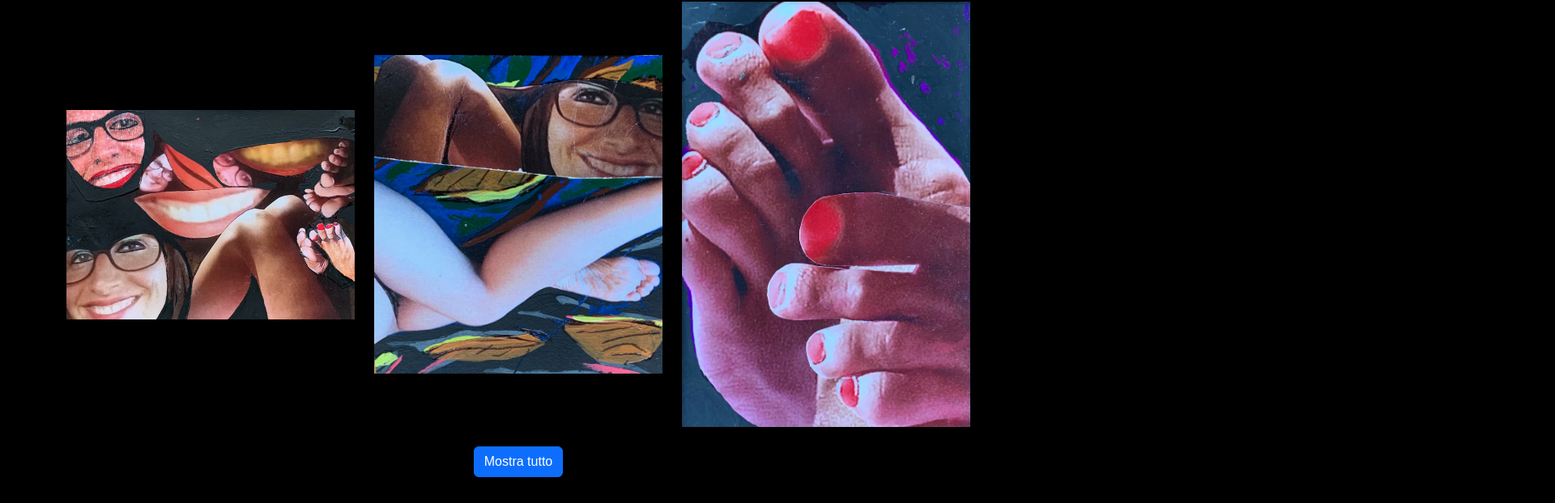
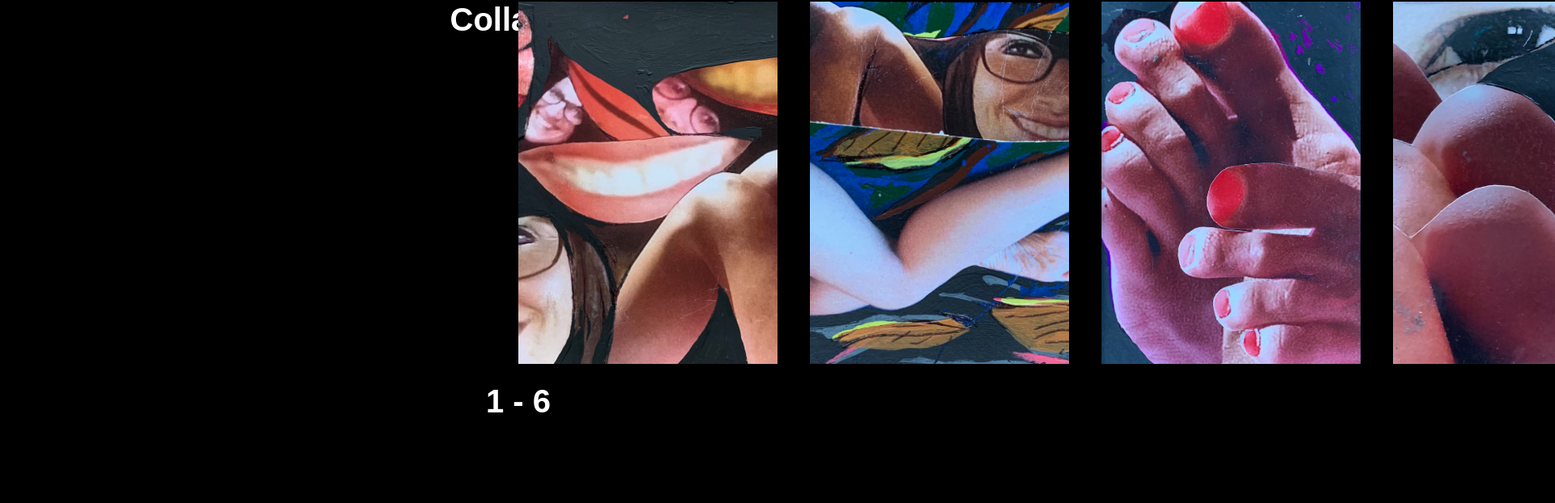
Before and after one commit to Jovelasirot/ES_Art_Gallery, a React (Vite) app: page /collage in a window 1280 px wide. Shown: the part 174-796 px from the top of the page at 81% size, 1920 px wide, since content can reach past the window. Built offline with nearby package versions, Linux system fonts and the light colour scheme; a web font is replaced by a local one.

Commit message:
carousel added

```diff
--- a/scss/custom.scss
+++ b/scss/custom.scss
@@ -33,8 +33,9 @@ body {
     left: 50%;
     transform: translateX(-50%);
     width: 100%;
+}
 
-}
+
 
 @import url('https://fonts.cdnfonts.com/css/satoshi');
 @import '../node_modules/bootstrap/scss/bootstrap.scss';
--- a/src/assets/Components/Collage.jsx
+++ b/src/assets/Components/Collage.jsx
@@ -1,11 +1,15 @@
 import { useEffect, useState } from "react";
 import { Button, Col, Container, Row } from "react-bootstrap";
+import { Link } from "react-router-dom";
 
 const images = import.meta.glob("../imgs/Collage/*.{jpg,png,jpeg}");
 
 const Collage = () => {
   const [imageUrls, setImageUrls] = useState([]);
-  const [showAll, setShowAll] = useState(false);
+  const [mouseDownAt, setMouseDownAt] = useState(0);
+  const [prevPercentage, setPrevPercentage] = useState(0);
+  const [percentage, setPercentage] = useState(0);
+  const [currentIndex, setCurrentIndex] = useState(0);
 
   useEffect(() => {
     const loadImages = async () => {
@@ -21,49 +25,108 @@ const Collage = () => {
           return module.default;
         })
       );
-
       setImageUrls(loadedImages);
     };
 
     loadImages();
   }, []);
 
+  const onMouseDown = (e) => {
+    setMouseDownAt(e.clientX);
+  };
+
+  const onMouseMove = (e) => {
+    if (mouseDownAt === 0) return;
+
+    const mouseDelta = mouseDownAt - e.clientX;
+    const maxDelta = window.innerWidth;
+    const newPercentage = -((mouseDelta / maxDelta) * 100);
+    const nextPercentageUnconstrained = prevPercentage + newPercentage;
+    const nextPercentage = Math.max(
+      Math.min(nextPercentageUnconstrained, 0),
+      -100
+    );
+
+    setPercentage(nextPercentage);
+    updateTrack(nextPercentage);
+    updateImg(nextPercentage);
+  };
+
+  const onMouseUp = () => {
+    setMouseDownAt(0);
+    setPrevPercentage(percentage);
+  };
+
+  const onWheel = (e) => {
+    const delta = e.deltaY;
+    const smoothness = 0.3;
+    const direction = delta > 0 ? -1 : 1;
+    const newPercentage = percentage + direction * smoothness * 10;
+    const nextPercentage = Math.max(Math.min(newPercentage, 0), -100);
+
+    setPercentage(nextPercentage);
+    updateTrack(nextPercentage);
+    updateImg(nextPercentage);
+  };
+
+  const updateTrack = (nextPercentage) => {
+    const track = document.getElementById("image-track");
+    track.style.transition = "transform 0.3s ease-out";
+    track.style.transform = `translate(${nextPercentage}%, -50%)`;
+
+    const images = document.getElementsByClassName("image");
+    for (const image of images) {
+      image.style.transition = "object-position 0.3s ease-out";
+      image.style.objectPosition = `${nextPercentage + 100}% 50%`;
+    }
+  };
+
+  const updateImg = (nextPercentage) => {
+    const index = Math.round((-nextPercentage / 100) * (imageUrls.length - 1));
+    setCurrentIndex(index);
+  };
+
+  useEffect(() => {
+    window.addEventListener("wheel", onWheel);
+    return () => {
+      window.removeEventListener("wheel", onWheel);
+    };
+  }, [percentage]);
+
   return (
-    <Container fluid className=" bg-black text-white">
-      <Container className="py-4 position-relative">
-        <h1 className="fw-bold">Collage</h1>
-
-        {showAll && (
-          <Button
-            variant="primary"
-            className="position-fixed top-0 end-0 m-3"
-            onClick={() => setShowAll(!showAll)}
-          >
-            {showAll ? "Mostra meno" : "Mostra tutto"}
-          </Button>
-        )}
-
-        <Row className="align-items-center g-4">
-          {(showAll ? imageUrls : imageUrls.slice(0, 3)).map((url, index) => (
-            <Col key={index} sm={showAll ? "12" : ""}>
-              <img
-                className="d-block w-100"
-                src={url}
-                alt={`Collage image ${index + 1}`}
-              />
-            </Col>
-          ))}
-        </Row>
-        {imageUrls.length > 3 && (
-          <Row className="mt-4">
-            <Col className="text-center">
-              <Button variant="primary" onClick={() => setShowAll(!showAll)}>
-                {showAll ? "Mostra meno" : "Mostra tutto"}
-              </Button>
-            </Col>
-          </Row>
-        )}
-      </Container>
+    <Container className="text-white">
+      <Row>
+        <Col xs={12} className="mb-4 text-white" as={Link} to="/">
+          <i className="bi bi-arrow-left fs-2"></i>
+        </Col>
+        <Col className="d-flex justify-content-center">
+          <span className="fs-1 fw-bold text-center">Collagge</span>
+        </Col>
+      </Row>
+      <section
+        id="image-track"
+        data-mouse-down-at={mouseDownAt}
+        data-prev-percentage={prevPercentage}
+        onMouseDown={onMouseDown}
+        onMouseMove={onMouseMove}
+        onMouseUp={onMouseUp}
+        onMouseLeave={onMouseUp}
+      >
+        {imageUrls.map((image, index) => (
+          <img
+            key={index}
+            src={image}
+            className="image"
+            draggable="false"
+            alt={`Collage numero ${index + 1}`}
+          />
+        ))}
+      </section>
+      <Col className="text-center current-text">
+        <div className="fs-1 fw-bold">
+          {currentIndex + 1} - {imageUrls.length}
+        </div>
+      </Col>
     </Container>
   );
 };
--- a/src/assets/Components/PaesaggoDelCorpoUmano.jsx
+++ b/src/assets/Components/PaesaggoDelCorpoUmano.jsx
@@ -1,11 +1,15 @@
 import { useEffect, useState } from "react";
 import { Button, Col, Container, Row } from "react-bootstrap";
+import { Link } from "react-router-dom";
 
 const images = import.meta.glob("../imgs/PaesaggiDelCorpo/*.{jpg,png,jpeg}");
 
 const PaesaggoDelCorpoUmano = () => {
   const [imageUrls, setImageUrls] = useState([]);
-  const [showAll, setShowAll] = useState(false);
+  const [mouseDownAt, setMouseDownAt] = useState(0);
+  const [prevPercentage, setPrevPercentage] = useState(0);
+  const [percentage, setPercentage] = useState(0);
+  const [currentIndex, setCurrentIndex] = useState(0);
 
   useEffect(() => {
     const loadImages = async () => {
@@ -28,42 +32,104 @@ const PaesaggoDelCorpoUmano = () => {
     loadImages();
   }, []);
 
+  const onMouseDown = (e) => {
+    setMouseDownAt(e.clientX);
+  };
+
+  const onMouseMove = (e) => {
+    if (mouseDownAt === 0) return;
+
+    const mouseDelta = mouseDownAt - e.clientX;
+    const maxDelta = window.innerWidth;
+    const newPercentage = -((mouseDelta / maxDelta) * 100);
+    const nextPercentageUnconstrained = prevPercentage + newPercentage;
+    const nextPercentage = Math.max(
+      Math.min(nextPercentageUnconstrained, 0),
+      -100
+    );
+
+    setPercentage(nextPercentage);
+    updateTrack(nextPercentage);
+    updateImg(nextPercentage);
+  };
+
+  const onMouseUp = () => {
+    setMouseDownAt(0);
+    setPrevPercentage(percentage);
+  };
+
+  const onWheel = (e) => {
+    const delta = e.deltaY;
+    const smoothness = 0.3;
+    const direction = delta > 0 ? -1 : 1;
+    const newPercentage = percentage + direction * smoothness * 10;
+    const nextPercentage = Math.max(Math.min(newPercentage, 0), -100);
+
+    setPercentage(nextPercentage);
+    updateTrack(nextPercentage);
+    updateImg(nextPercentage);
+  };
+
+  const updateTrack = (nextPercentage) => {
+    const track = document.getElementById("image-track");
+    track.style.transition = "transform 0.3s ease-out";
+    track.style.transform = `translate(${nextPercentage}%, -50%)`;
+
+    const images = document.getElementsByClassName("image");
+    for (const image of images) {
+      image.style.transition = "object-position 0.3s ease-out";
+      image.style.objectPosition = `${nextPercentage + 100}% 50%`;
+    }
+  };
+
+  const updateImg = (nextPercentage) => {
+    const index = Math.round((-nextPercentage / 100) * (imageUrls.length - 1));
+    setCurrentIndex(index);
+  };
+
+  useEffect(() => {
+    window.addEventListener("wheel", onWheel);
+    return () => {
+      window.removeEventListener("wheel", onWheel);
+    };
+  }, [percentage]);
+
   return (
-    <Container fluid className=" bg-success text-white">
-      <Container className="py-4">
-        <h1 className="fw-bold">Paesaggi Del Corpo Umano</h1>
-
-        {showAll && (
-          <Button
-            variant="secondary"
-            className="position-fixed top-0 end-0 m-3"
-            onClick={() => setShowAll(!showAll)}
-          >
-            {showAll ? "Mostra meno" : "Mostra tutto"}
-          </Button>
-        )}
-
-        <Row className="align-items-center g-4">
-          {(showAll ? imageUrls : imageUrls.slice(0, 3)).map((url, index) => (
-            <Col key={index} sm={showAll ? "12" : ""}>
-              <img
-                className="d-block w-100"
-                src={url}
-                alt={`Paesaggo DelCorpo Umano image ${index + 1}`}
-              />
-            </Col>
-          ))}
-        </Row>
-        {imageUrls.length > 3 && (
-          <Row className="mt-4">
-            <Col className="text-center">
-              <Button variant="secondary" onClick={() => setShowAll(!showAll)}>
-                {showAll ? "Mostra meno" : "Mostra tutto"}
-              </Button>
-            </Col>
-          </Row>
-        )}
-      </Container>
+    <Container className="text-white">
+      <Row>
+        <Col xs={12} className="mb-4 text-white" as={Link} to="/">
+          <i className="bi bi-arrow-left fs-2"></i>
+        </Col>
+        <Col className="d-flex justify-content-center">
+          <span className="fs-1 fw-bold text-center">
+            Paessaggi del corpo umano
+          </span>
+        </Col>
+      </Row>
+      <section
+        id="image-track"
+        data-mouse-down-at={mouseDownAt}
+        data-prev-percentage={prevPercentage}
+        onMouseDown={onMouseDown}
+        onMouseMove={onMouseMove}
+        onMouseUp={onMouseUp}
+        onMouseLeave={onMouseUp}
+      >
+        {imageUrls.map((image, index) => (
+          <img
+            key={index}
+            src={image}
+            className="image"
+            draggable="false"
+            alt={`Paessaggio del corpo numero ${index + 1}`}
+          />
+        ))}
+      </section>
+      <Col className="text-center current-text">
+        <div className="fs-1 fw-bold">
+          {currentIndex + 1} - {imageUrls.length}
+        </div>
+      </Col>
     </Container>
   );
 };
--- a/src/assets/Components/Sculture.jsx
+++ b/src/assets/Components/Sculture.jsx
@@ -1,11 +1,15 @@
 import { useEffect, useState } from "react";
 import { Button, Col, Container, Row } from "react-bootstrap";
+import { Link } from "react-router-dom";
 
 const images = import.meta.glob("../imgs/Sculture/*.{jpg,png,jpeg}");
 
 const Sculture = () => {
   const [imageUrls, setImageUrls] = useState([]);
-  const [showAll, setShowAll] = useState(false);
+  const [mouseDownAt, setMouseDownAt] = useState(0);
+  const [prevPercentage, setPrevPercentage] = useState(0);
+  const [percentage, setPercentage] = useState(0);
+  const [currentIndex, setCurrentIndex] = useState(0);
 
   useEffect(() => {
     const loadImages = async () => {
@@ -28,43 +32,102 @@ const Sculture = () => {
     loadImages();
   }, []);
 
+  const onMouseDown = (e) => {
+    setMouseDownAt(e.clientX);
+  };
+
+  const onMouseMove = (e) => {
+    if (mouseDownAt === 0) return;
+
+    const mouseDelta = mouseDownAt - e.clientX;
+    const maxDelta = window.innerWidth;
+    const newPercentage = -((mouseDelta / maxDelta) * 100);
+    const nextPercentageUnconstrained = prevPercentage + newPercentage;
+    const nextPercentage = Math.max(
+      Math.min(nextPercentageUnconstrained, 0),
+      -100
+    );
+
+    setPercentage(nextPercentage);
+    updateTrack(nextPercentage);
+    updateImg(nextPercentage);
+  };
+
+  const onMouseUp = () => {
+    setMouseDownAt(0);
+    setPrevPercentage(percentage);
+  };
+
+  const onWheel = (e) => {
+    const delta = e.deltaY;
+    const smoothness = 0.3;
+    const direction = delta > 0 ? -1 : 1;
+    const newPercentage = percentage + direction * smoothness * 10;
+    const nextPercentage = Math.max(Math.min(newPercentage, 0), -100);
+
+    setPercentage(nextPercentage);
+    updateTrack(nextPercentage);
+    updateImg(nextPercentage);
+  };
+
+  const updateTrack = (nextPercentage) => {
+    const track = document.getElementById("image-track");
+    track.style.transition = "transform 0.3s ease-out";
+    track.style.transform = `translate(${nextPercentage}%, -50%)`;
+
+    const images = document.getElementsByClassName("image");
+    for (const image of images) {
+      image.style.transition = "object-position 0.3s ease-out";
+      image.style.objectPosition = `${nextPercentage + 100}% 50%`;
+    }
+  };
+
+  const updateImg = (nextPercentage) => {
+    const index = Math.round((-nextPercentage / 100) * (imageUrls.length - 1));
+    setCurrentIndex(index);
+  };
+
+  useEffect(() => {
+    window.addEventListener("wheel", onWheel);
+    return () => {
+      window.removeEventListener("wheel", onWheel);
+    };
+  }, [percentage]);
+
   return (
-    <Container fluid className=" bg-info text-white"
+    <Container className="text-white">
+      <Row>
+        <Col xs={12} className="mb-4 text-white" as={Link} to="/">
+          <i className="bi bi-arrow-left fs-2"></i>
+        </Col>
+        <Col className="d-flex justify-content-center">
+          <span className="fs-1 fw-bold text-center">Sculture</span>
+        </Col>
+      </Row>
+      <section
+        id="image-track"
+        data-mouse-down-at={mouseDownAt}
+        data-prev-percentage={prevPercentage}
+        onMouseDown={onMouseDown}
+        onMouseMove={onMouseMove}
+        onMouseUp={onMouseUp}
+        onMouseLeave={onMouseUp}
       >
-      <Container className="py-4">
-        <h1 className="fw-bold">Sculture</h1>
-
-        {showAll && (
-          <Button
-            variant="secondary"
-            className="position-fixed top-0 end-0 m-3"
-            onClick={() => setShowAll(!showAll)}
-          >
-            {showAll ? "Mostra meno" : "Mostra tutto"}
-          </Button>
-        )}
-
-        <Row className="align-items-center g-4">
-          {(showAll ? imageUrls : imageUrls.slice(0, 3)).map((url, index) => (
-            <Col key={index} xs={showAll ? "6" : ""}>
-              <img
-                className="d-block w-100"
-                src={url}
-                alt={`Scultura image ${index + 1}`}
-              />
-            </Col>
-          ))}
-        </Row>
-        {imageUrls.length > 3 && (
-          <Row className="mt-4">
-            <Col className="text-center">
-              <Button variant="secondary" onClick={() => setShowAll(!showAll)}>
-                {showAll ? "Mostra meno" : "Mostra tutto"}
-              </Button>
-            </Col>
-          </Row>
-        )}
-      </Container>
+        {imageUrls.map((image, index) => (
+          <img
+            key={index}
+            src={image}
+            className="image"
+            draggable="false"
+            alt={`Scultura numero ${index + 1}`}
+          />
+        ))}
+      </section>
+      <Col className="text-center current-text">
+        <div className="fs-1 fw-bold">
+          {currentIndex + 1} - {imageUrls.length}
+        </div>
+      </Col>
     </Container>
   );
 };
```
Also changed, not shown: src/assets/Components/HeroSection.jsx (+4 -3 lines), 1 other file (tests, documents, lock files or other folders).
